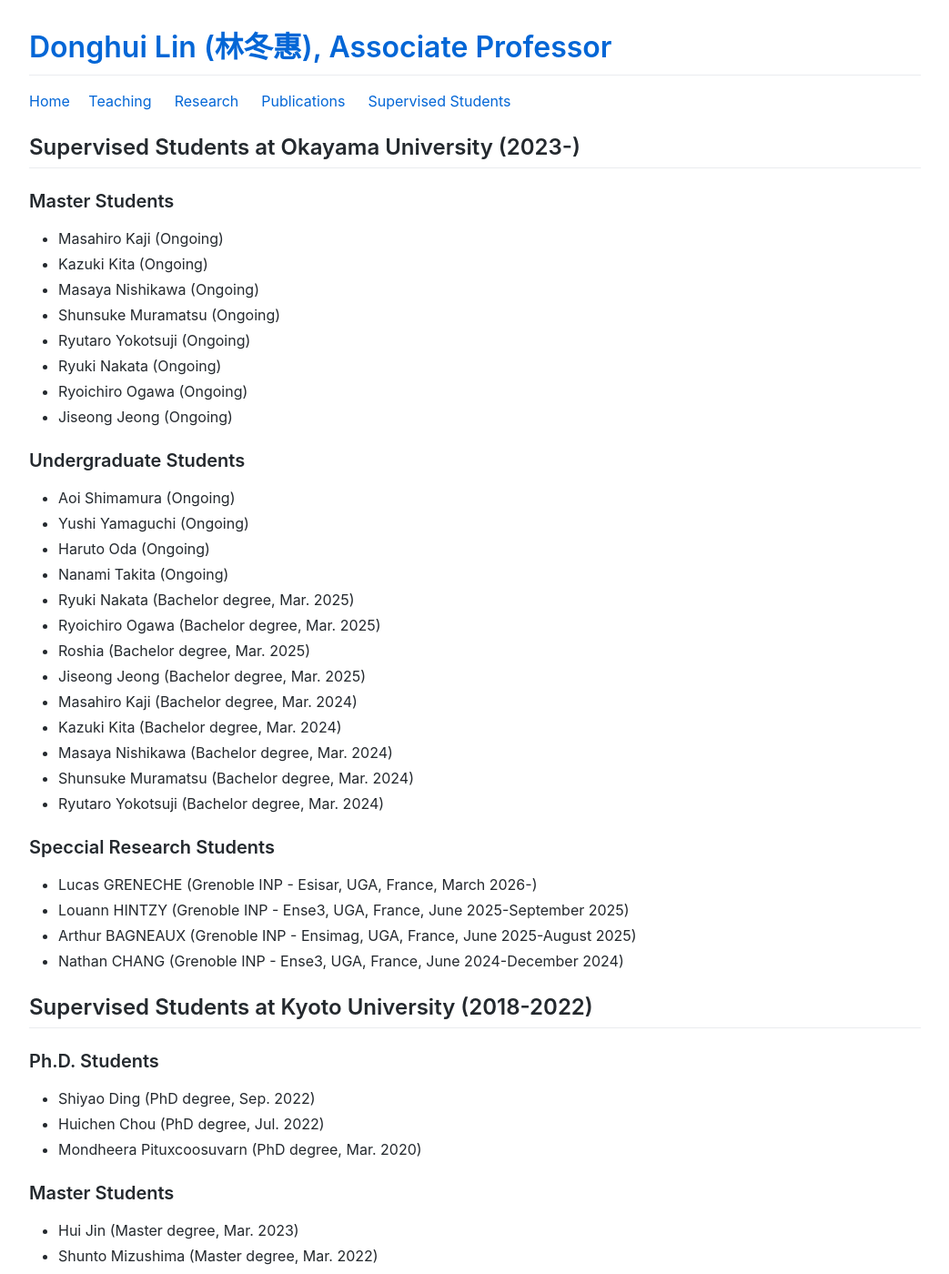
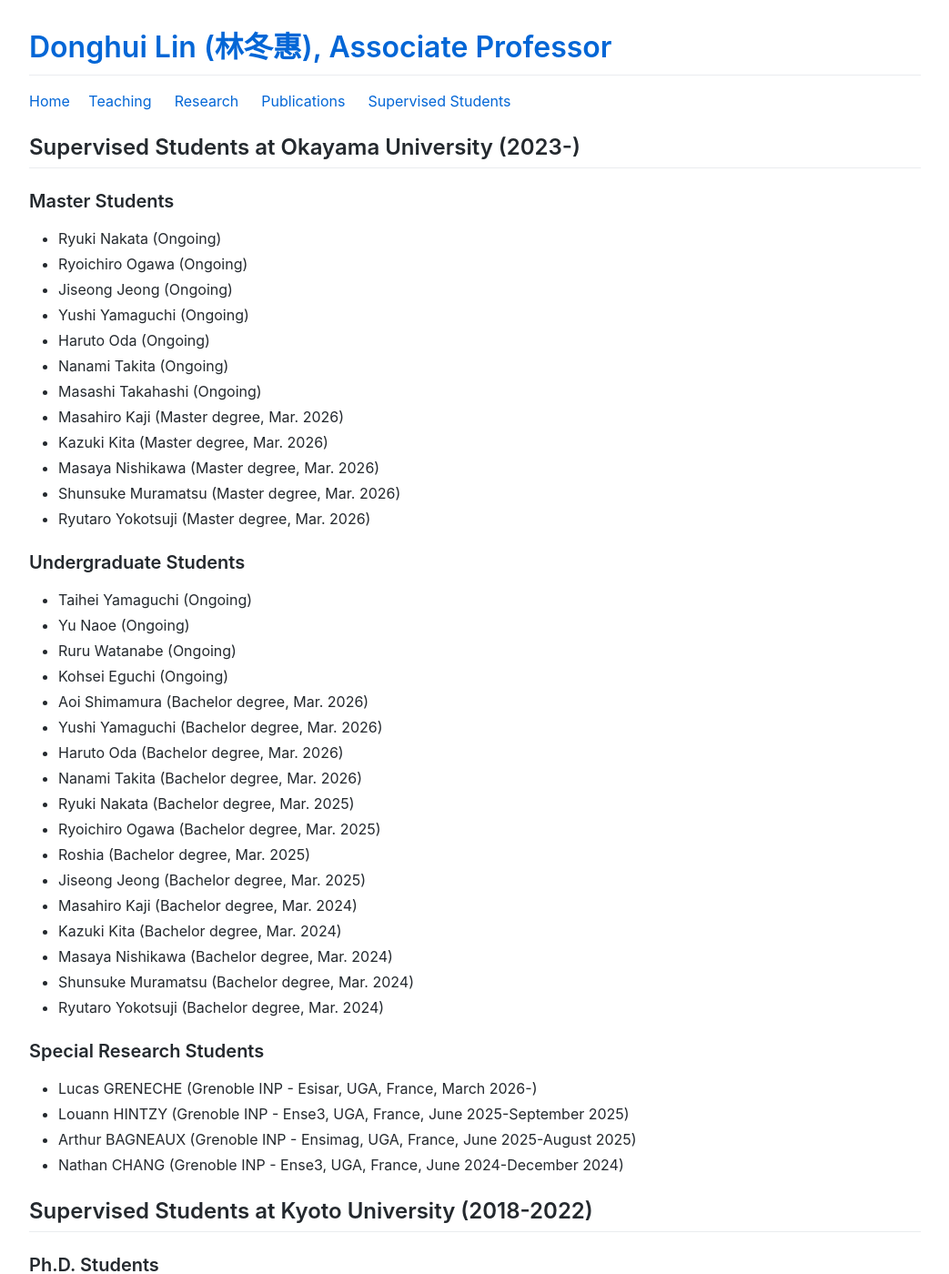
Before and after one commit to lindh/lindh.github.io, a Jekyll site: the page built from students.md, in a window 1280 px wide and 1400 px high. Shown: the whole window at 91% size, without its empty margins (118-1161 px from the left). Built offline with Jekyll 4.4.1, drawn with Linux system fonts in a browser that asks for light colours; comment, search, counter and statistics services are not loaded.

Commit message:
Add CLAUDE.md; update students list (AY2026)

```diff
--- a/students.md
+++ b/students.md
@@ -6,20 +6,28 @@ layout: default
 
 ## Supervised Students at Okayama University (2023-)
 ### Master Students
-- Masahiro Kaji (Ongoing)
-- Kazuki Kita (Ongoing)
-- Masaya Nishikawa (Ongoing)
-- Shunsuke Muramatsu (Ongoing)
-- Ryutaro Yokotsuji (Ongoing)
 - Ryuki Nakata (Ongoing)
 - Ryoichiro Ogawa (Ongoing)
 - Jiseong Jeong (Ongoing)
-
-### Undergraduate Students
-- Aoi Shimamura (Ongoing)
 - Yushi Yamaguchi (Ongoing)
 - Haruto Oda (Ongoing)
 - Nanami Takita (Ongoing)
+- Masashi Takahashi (Ongoing)
+- Masahiro Kaji (Master degree, Mar. 2026)
+- Kazuki Kita (Master degree, Mar. 2026)
+- Masaya Nishikawa (Master degree, Mar. 2026)
+- Shunsuke Muramatsu (Master degree, Mar. 2026)
+- Ryutaro Yokotsuji (Master degree, Mar. 2026)
+
+### Undergraduate Students
+- Taihei Yamaguchi (Ongoing)
+- Yu Naoe (Ongoing)
+- Ruru Watanabe (Ongoing)
+- Kohsei Eguchi (Ongoing)
+- Aoi Shimamura (Bachelor degree, Mar. 2026)
+- Yushi Yamaguchi (Bachelor degree, Mar. 2026)
+- Haruto Oda (Bachelor degree, Mar. 2026)
+- Nanami Takita (Bachelor degree, Mar. 2026)
 - Ryuki Nakata (Bachelor degree, Mar. 2025)
 - Ryoichiro Ogawa (Bachelor degree, Mar. 2025)
 - Roshia (Bachelor degree, Mar. 2025)
@@ -30,7 +38,7 @@ layout: default
 - Shunsuke Muramatsu (Bachelor degree, Mar. 2024)
 - Ryutaro Yokotsuji (Bachelor degree, Mar. 2024)
 
-### Speccial Research Students
+### Special Research Students
 - Lucas GRENECHE (Grenoble INP - Esisar, UGA, France, March 2026-)
 - Louann HINTZY (Grenoble INP - Ense3, UGA, France, June 2025-September 2025)
 - Arthur BAGNEAUX (Grenoble INP - Ensimag, UGA, France, June 2025-August 2025)
```
Also changed, not shown: CLAUDE.md (added, +96 -0 lines).
